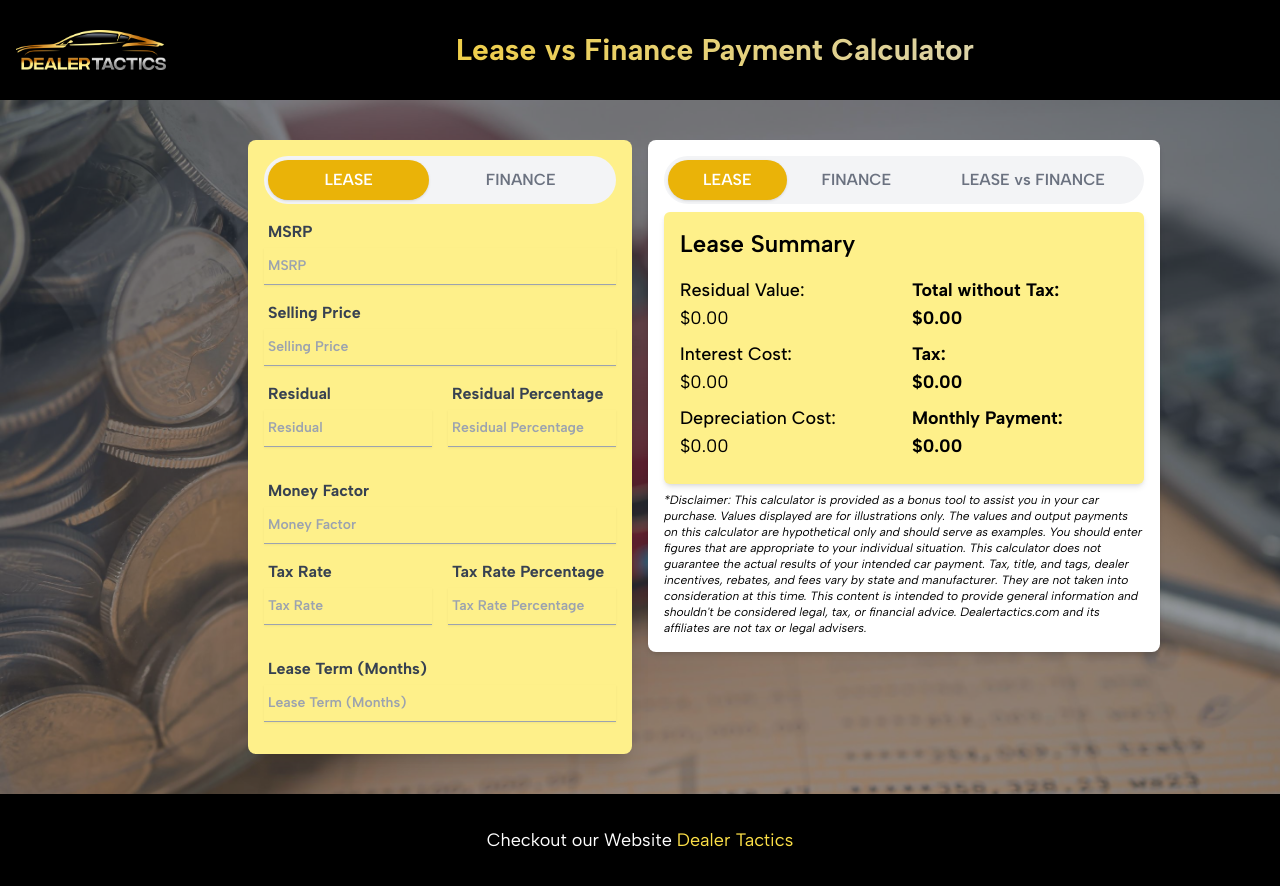
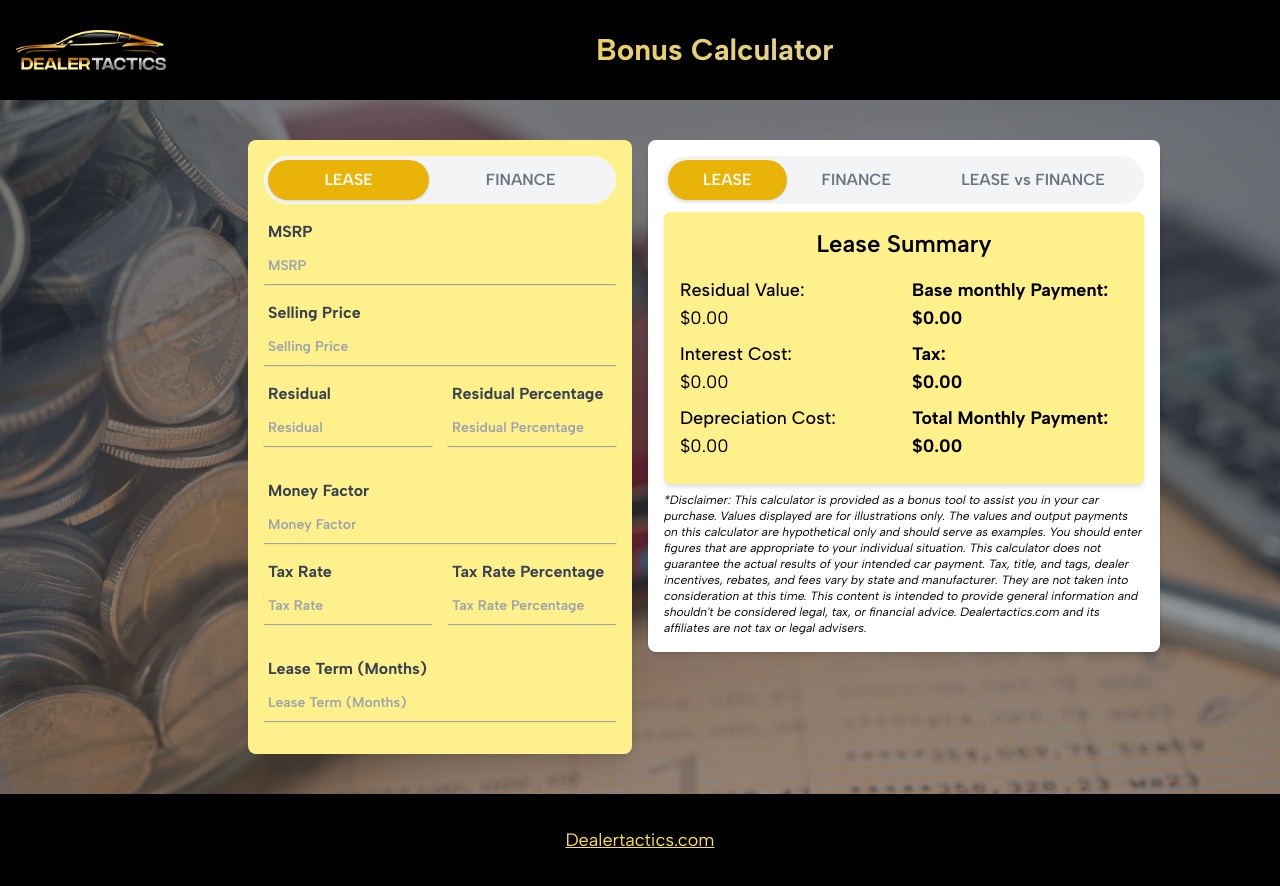
Before and after one commit to gfarhan18/lease-finance-calculator, a Next.js app: page / in a window 1280 px wide. Built offline with nearby package versions, Linux system fonts and the light colour scheme.

Commit message:
fixed issue in design

```diff
--- a/src/components/FinanceForm/Form.tsx
+++ b/src/components/FinanceForm/Form.tsx
@@ -34,7 +34,7 @@ const FinanceForm: React.FC<FormProps> = ({ onSubmit,onUpdateFormData, formData
       <div className="mb-4">
         <Input
           type="number"
-          placeholder="Car Price"
+          placeholder="Selling Price"
           name="carPrice"
           value={formDataState.carPrice}
           onChange={handleChange}
@@ -67,7 +67,7 @@ const FinanceForm: React.FC<FormProps> = ({ onSubmit,onUpdateFormData, formData
       <div className="mb-4">
         <Input
           type="number"
-          placeholder="Terms (Month)"
+          placeholder="Term (Months)"
           name="numberOfMonths"
           value={formDataState.numberOfMonths}
           onChange={handleChange}
--- a/src/components/FinanceSummary/FinanceSummary.tsx
+++ b/src/components/FinanceSummary/FinanceSummary.tsx
@@ -40,16 +40,16 @@ const FinanceSummary: React.FC<FinanceSummaryProps> = ({ formData }) => {
 
   return (
     <div className="bg-yellow-200 rounded-md p-4 shadow-md">
-      <h2 className="text-2xl font-semibold mb-4">Finance Summary</h2>
-      <div className="grid grid-cols-2 gap-4">
+      <h2 className="text-2xl font-semibold mb-4 text-center">Finance Summary</h2>
+      <div className="grid grid-cols-5 gap-2">
         {/* left column */}
-        <div>
+        <div className="w-40 col-span-2">
           <div className="mb-2">
             <p className="text-lg font-medium">Loan Amount:</p>
             <p className="text-lg">${loanAmount.toFixed(2)}</p>
           </div>
           <div className="mb-2">
-            <p className="text-lg font-medium">Cost of Finance:</p>
+            <p className="text-lg font-medium">Finance Cost:</p>
             <p className="text-lg">
               ${isNaN(costOfFinance) ? 0.0 : costOfFinance.toFixed(2)}
             </p>
@@ -63,12 +63,10 @@ const FinanceSummary: React.FC<FinanceSummaryProps> = ({ formData }) => {
         </div>
         {/* right column */}
 
-        <div className="text-right">
+        <div className="text-left col-span-3">
           <div className="font-bold">
-            <p className="text-lg font-bolder">Monthly Payment:</p>
-            <p className="text-lg">
-              ${isNaN(monthlyPayment) ? "0.00" : monthlyPayment.toFixed(2)}
-            </p>
+            <p className="text-lg font-bolder">Monthly Base Payment: ${isNaN(monthlyPayment) ? "0.00" : monthlyPayment.toFixed(2)}</p>
+            <small className="text-xs text-gray-500">*Tax not included</small>
           </div>
         </div>
       </div>
--- a/src/components/Footer/Footer.tsx
+++ b/src/components/Footer/Footer.tsx
@@ -6,7 +6,7 @@ const Footer: React.FC = () => {
   return (
     <footer className="bg-black text-white py-8">
       <div className="container mx-auto px-4">
-        <h2 className="text-lg text-center">Checkout our Website <Link href="https://dealertactics.com/" className='text-yellow-300 hover:text-yellow-500' target="_blank" rel="noopener noreferrer"> Dealer Tactics</Link></h2>
+        <h2 className="text-lg text-center"><Link href="https://dealertactics.com/" className='text-yellow-300 hover:text-yellow-500 underline' target="_blank" rel="noopener noreferrer"> Dealertactics.com</Link></h2>
       </div>
     </footer>
   );
--- a/src/components/Header/Header.tsx
+++ b/src/components/Header/Header.tsx
@@ -6,7 +6,7 @@ const Header: React.FC = () => {
       <div className="container mx-auto px-4 py-3 md:py-6 flex flex-col md:flex-row items-center">
           <Image src="/Dealer-Tactics-Logo.png" alt="Logo" width={150} height={50} />
           <h1 className=" w-full text-2xl md:text-3xl bg-clip-text text-transparent bg-gradient-to-r from-yellow-400 to-gray-300 p-2 font-bold text-center">
-            Lease vs Finance Payment Calculator
+            Bonus Calculator
           </h1>
       </div>
     </div>
--- a/src/components/LeaseSummary/LeaseSummary.tsx
+++ b/src/components/LeaseSummary/LeaseSummary.tsx
@@ -37,7 +37,7 @@ const LeaseSummary: React.FC<LeaseSummaryProps> = ({ formData }) => {
 
   return (
     <div className="bg-yellow-200 rounded-md p-4 shadow-md">
-      <h2 className="text-2xl font-semibold mb-4">Lease Summary</h2>
+      <h2 className="text-2xl font-semibold mb-4 text-center">Lease Summary</h2>
       <div className="grid grid-cols-2 gap-4">
     {/* left column */}
 
@@ -58,7 +58,7 @@ const LeaseSummary: React.FC<LeaseSummaryProps> = ({ formData }) => {
     {/* right column */}
         <div className="right-col font-bold">
           <div className="card mb-2">
-            <p className="text-lg font-bolder">Total without Tax:</p>
+            <p className="text-lg font-bolder">Base monthly Payment:</p>
             <p className="text-lg">${totalWithoutTax.toFixed(2)}</p>
           </div>
           <div className="card mb-2">
@@ -66,7 +66,7 @@ const LeaseSummary: React.FC<LeaseSummaryProps> = ({ formData }) => {
             <p className="text-lg">${tax.toFixed(2)}</p>
           </div>
           <div className="card mb-2">
-            <p className="text-lg font-bolder">Monthly Payment:</p>
+            <p className="text-lg font-bolder">Total Monthly Payment:</p>
             <p className="text-lg">${monthlyPayment.toFixed(2)}</p>
           </div>
         </div>
--- a/src/components/RegisterForm/RegisterForm.tsx
+++ b/src/components/RegisterForm/RegisterForm.tsx
@@ -1,6 +1,9 @@
 import { Formik, Form, Field, ErrorMessage } from "formik";
 
-interface FormValues {
+interface RegisterFormProps {
+  onRegister: (values: FormValues) => void;
+}
+export interface FormValues {
   email: string;
   password: string;
   confirmPassword: string;
@@ -12,7 +15,7 @@ const initialValues: FormValues = {
   confirmPassword: "",
 };
 
-const RegisterForm: React.FC = () => {
+const RegisterForm: React.FC<RegisterFormProps> = ({ onRegister }) => {
   const validate = (values: FormValues) => {
     const errors: Partial<FormValues> = {};
     if (!values.email) {
@@ -34,6 +37,7 @@ const RegisterForm: React.FC = () => {
   };
 
   const onSubmit = (values: FormValues, { setSubmitting }: any) => {
+    onRegister(values);
     setTimeout(() => {
       alert(JSON.stringify(values, null, 2));
       setSubmitting(false);
--- a/src/models/User.ts
+++ b/src/models/User.ts
@@ -1,6 +1,6 @@
-// // models/User.ts
+// // // models/User.ts
 
-// import { Entity, PrimaryGeneratedColumn, Column } from "typeorm";
+// import { Column, Entity, PrimaryGeneratedColumn } from "typeorm";
 
 // @Entity()
 // export class User {
--- a/src/pages/register.tsx
+++ b/src/pages/register.tsx
@@ -1,12 +1,13 @@
 // components/LoginPage.tsx
 
-import RegisterForm from "@/components/RegisterForm/RegisterForm";
+import RegisterForm, { FormValues } from "@/components/RegisterForm/RegisterForm";
 import { registerUser } from "@/services/userService";
 import Image from "next/image";
 import React from "react";
 
 const LoginPage: React.FC = () => {
-    const handleRegister = async (email: string, password: string) => {
+    const handleRegister = async (values: FormValues) => {
+      const { email, password } = values;
         try {
           await registerUser(email, password);
           // Redirect user to login page or any other page after successful registration
@@ -22,7 +23,7 @@ const LoginPage: React.FC = () => {
           <p className="text-sm mt-4 text-[#002D74]">
             If you have an account, please login
           </p>
-          {/* <RegisterForm onRegister={handleRegister}/> */}
+          <RegisterForm onRegister={handleRegister}/>
 
           <div className="text-sm flex justify-between items-center mt-3">
             <p>If you don't have an account...</p>
```
Also changed, not shown: 1 other file (tests, documents, lock files or other folders).
